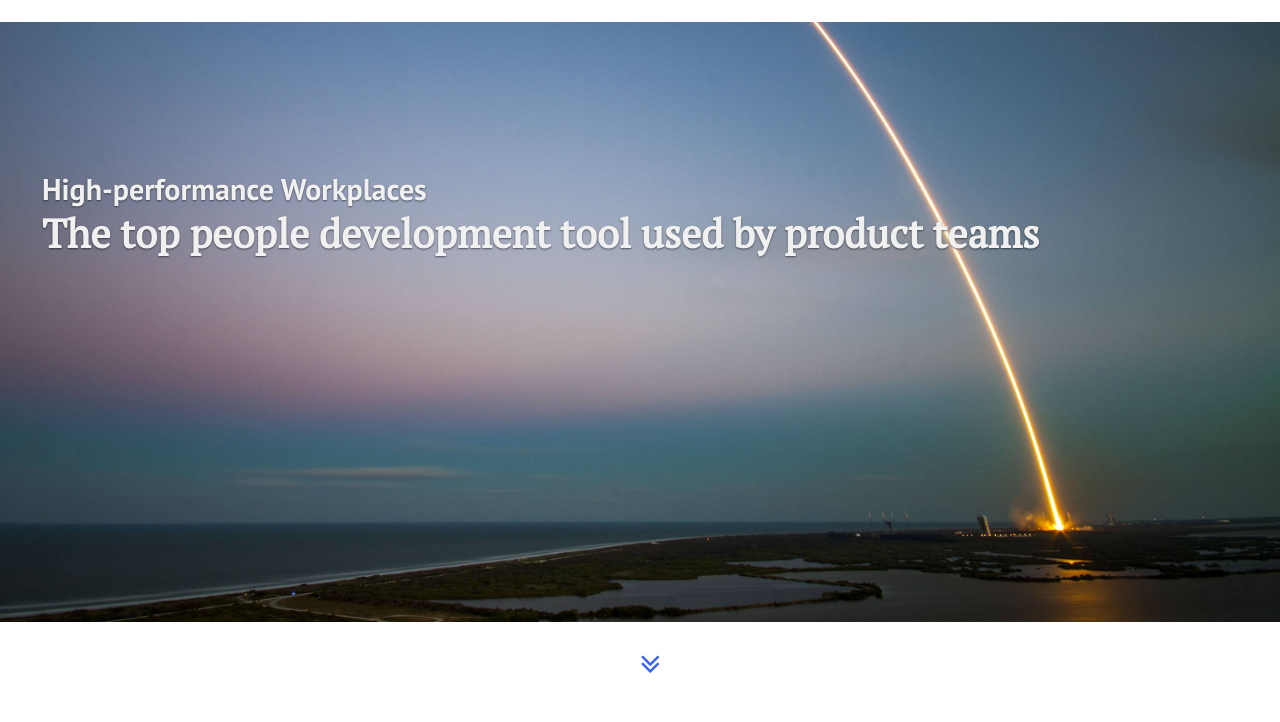
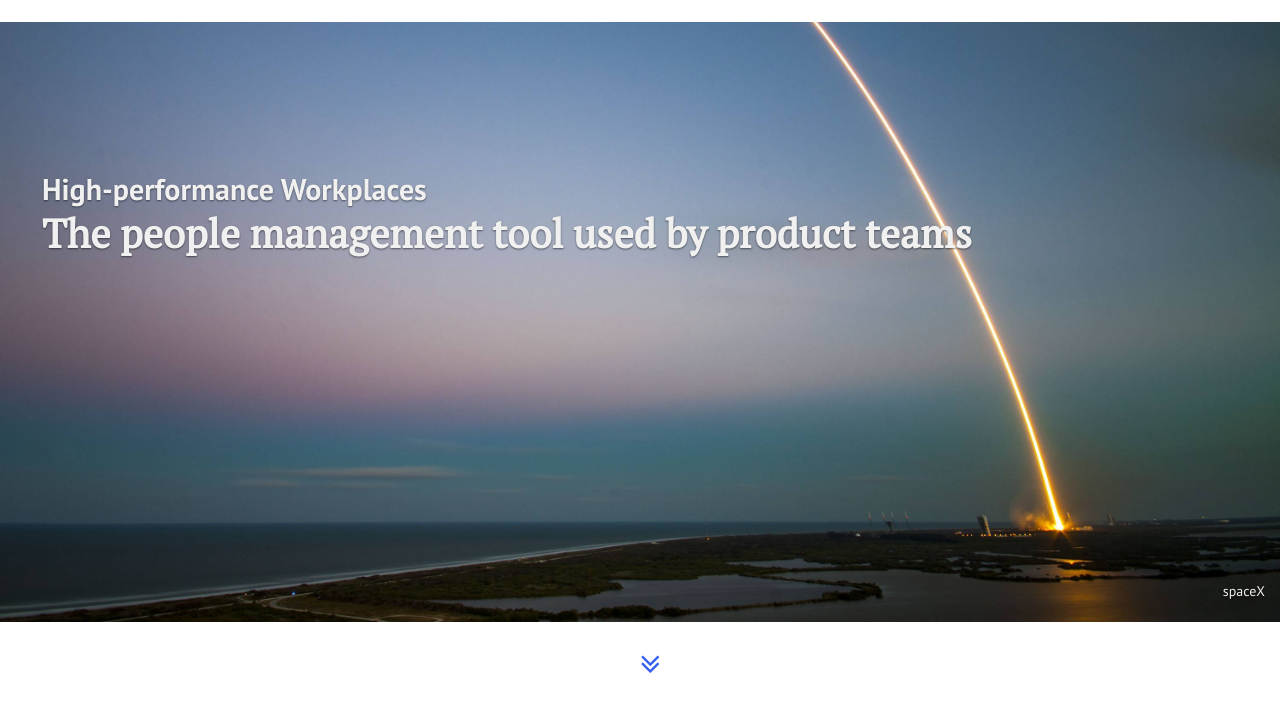
Before and after one commit to jayakumarsharp/q-website, a plain HTML site: page index.html in a window 1280 px wide. Shown: the part 78-800 px from the top of the page. Drawn offline with nearby package versions, Linux system fonts and the light colour scheme.

Commit message:
Add credit to splash image

```diff
--- a/css/main.css
+++ b/css/main.css
@@ -286,6 +286,7 @@ textarea {
     -moz-background-size: cover;
     -o-background-size: cover;
     background-size: cover;
+    position: relative;
 }
 
 @media (max-width: 38em) {
@@ -298,8 +299,7 @@ textarea {
     padding: 42px;
     text-shadow: 0 1px 2px rgba(0,0,0,0.5);
     color: #f0f0f0;
-    padding-top: 10%;
-}
+    padding-top: 10%;}
 
 .hero .sub-headline {
     margin-bottom: 0;
@@ -310,6 +310,18 @@ textarea {
     margin-top: 0;
     color: #f0f0f0;
     font-family: 'PT Serif', serif;
+}
+
+.hero .credit {
+  position: absolute;
+  bottom: 0;
+  right: 15px;
+  font-size: 0.7rem;
+  font-family: 'PT Sans', sans-serif;
+}
+
+.hero .credit a{
+  color: inherit;
 }
 
 .container {
--- a/index.html
+++ b/index.html
@@ -49,7 +49,8 @@
         <div class="splash">
             <div class="hero">
                 <h2 class="sub-headline">High-performance Workplaces</h2>
-                <h1 class="headline">The top people development tool used by product teams</h1>
+                <h1 class="headline">The people management tool used by product teams</h1>
+                <p class="credit"><a href="https://www.flickr.com/photos/spacex" target="_blank">spaceX</a></p>
             </div>
         </div>
         <div class="scroll-down">
--- a/js/main.js
+++ b/js/main.js
@@ -25,11 +25,11 @@ var lastScrollTop = 0;
 var delta = 5;
 var navbarHeight = $('.nav-bar').outerHeight();
 
-// on scroll, let the interval function know the user has scrolled
+
 $(window).scroll(function(event){
   didScroll = true;
 });
-// run hasScrolled() and reset didScroll status
+
 setInterval(function() {
   if (didScroll) {
     hasScrolled();
@@ -43,8 +43,6 @@ function hasScrolled() {
     if(Math.abs(lastScrollTop - st) <= delta)
         return;
 
-    // If they scrolled down and are past the navbar, add class .nav-up.
-    // This is necessary so you never see what is "behind" the navbar.
     if (st > lastScrollTop && st > navbarHeight){
         // Scroll Down
         $('.nav-bar').removeClass('nav-down').addClass('nav-up');
```
